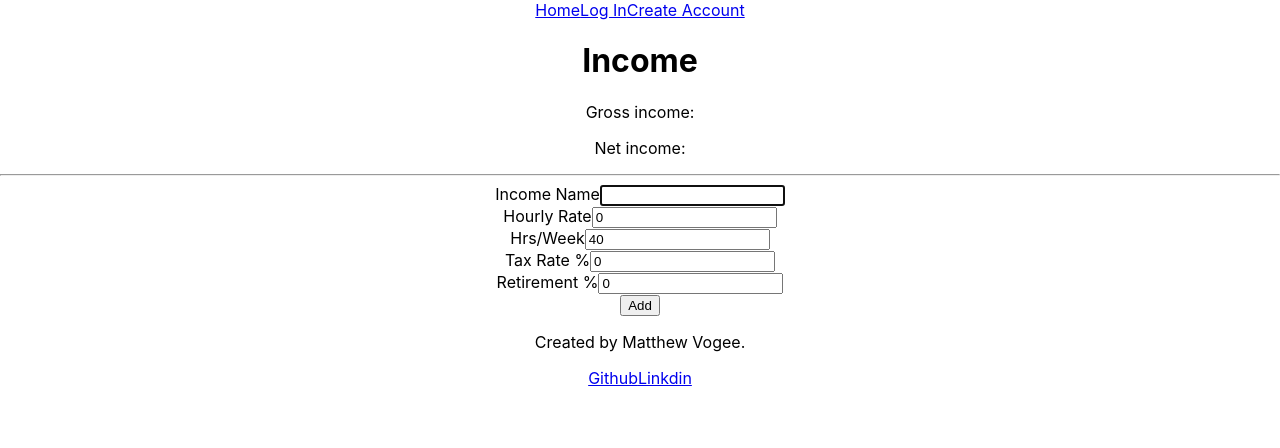
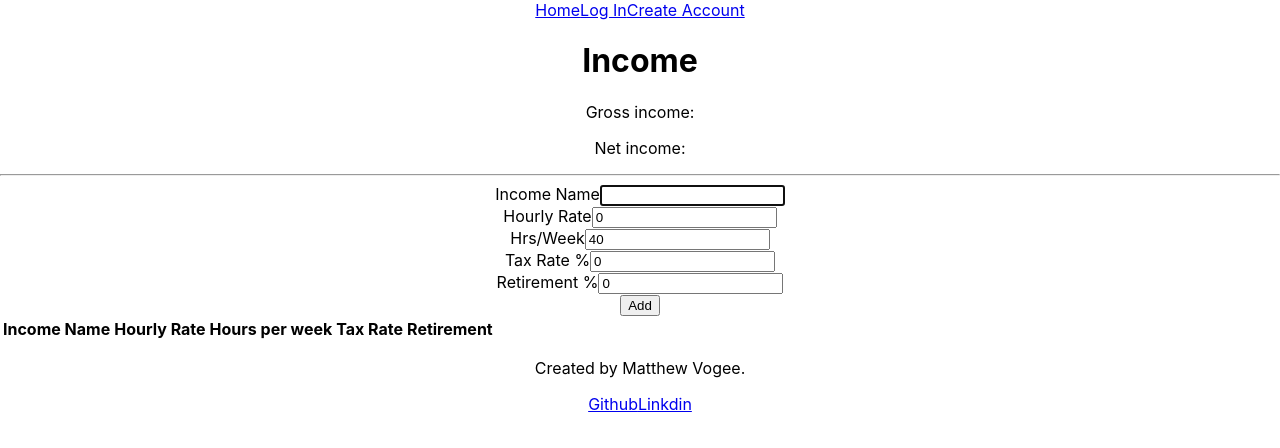
Before and after one commit to mvogee/budget_tool_2.0, a React (Create React App) app in the folder client/: page /income in a window 1280 px wide. Shown: the top 448 px of the page. Built offline with nearby package versions, Linux system fonts and the light colour scheme; no server answers.

Commit message:
Income display componenet.

```diff
--- /dev/null
+++ b/client/src/components/IncomeDisplay.jsx
@@ -0,0 +1,57 @@
+import React from "react";
+
+function IncomeDisplay(props) {
+
+    function incomeItem(item) {
+        return(
+            <tr key={item.id} className="itemRow">
+                <td>{item.incomeName}</td>
+                <td>{item.hourlyRate}</td>
+                <td>{item.hoursPerWeek}</td>
+                <td>{item.taxRate}</td>
+                <td>{item.retirement}</td>
+                <td>
+                    <button type="button" className="editBtn"
+                        id={item.id}
+                        incomename={item.incomeName}
+                        hourlyrate={item.hourlyRate}
+                        hoursperweek={item.hoursPerWeek}
+                        taxrate={item.taxRate}
+                        retirement={item.retirement}
+                        >Edit
+                    </button>
+                </td>
+                <td>
+                    <button type="button" className="deleteBtn"
+                        id={item.id}
+                        incomename={item.incomeName}
+                        >Delete
+                    </button>
+                </td>
+            </tr>
+        );
+    }
+
+    return (
+        <div className="incomeDisplayy">
+            <table className="income-table">
+                <thead>
+                    <tr>
+                        <th>Income Name</th>
+                        <th>Hourly Rate</th>
+                        <th>Hours per week</th>
+                        <th>Tax Rate</th>
+                        <th>Retirement</th>
+                        <th></th>
+                        <th></th>
+                    </tr>
+                </thead>
+                <tbody>
+                    {props.incomeList ? props.incomeList.map(incomeItem) : null}
+                </tbody>
+            </table>
+        </div>
+    );
+}
+
+export default IncomeDisplay;
--- a/client/src/routes/Income.jsx
+++ b/client/src/routes/Income.jsx
@@ -1,6 +1,7 @@
 import { React, useState, useEffect} from "react";
 import {useNavigate} from "react-router-dom";
 import PopEditIncome from "../components/PopEditIncome.jsx";
+import IncomeDisplay from "../components/IncomeDisplay.jsx";
 import checkAuth from "../checkAuth";
 /* TODO:
 *   - state handlers for all inputs.
@@ -127,6 +128,9 @@ function Income(props) {
                     <button type="submit" onClick={submitBtn}>Add</button>
                 </form>
             </div>
+            <div className="Display">
+                < IncomeDisplay incomeList={incomeList}/>
+            </div>
         </div>
     );
 }
```
